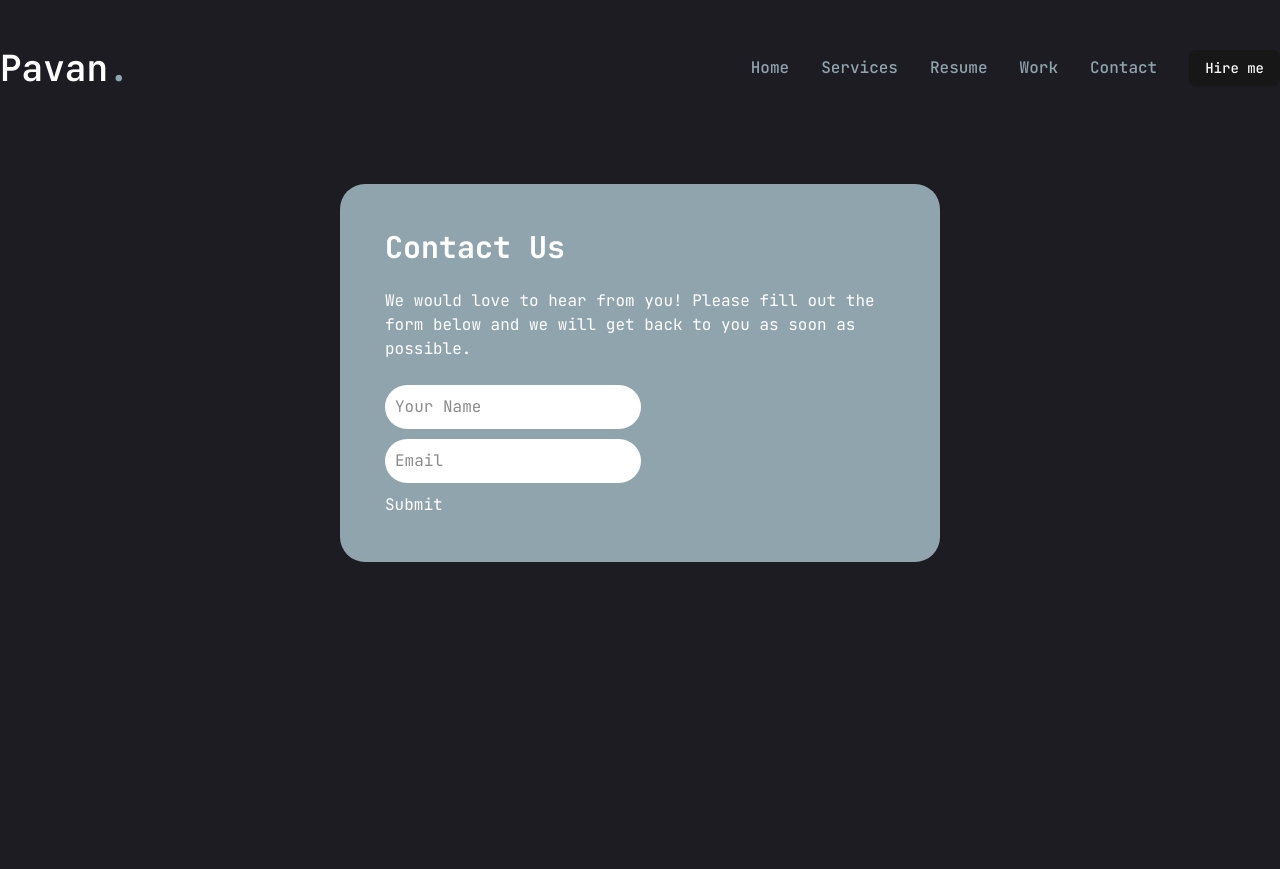
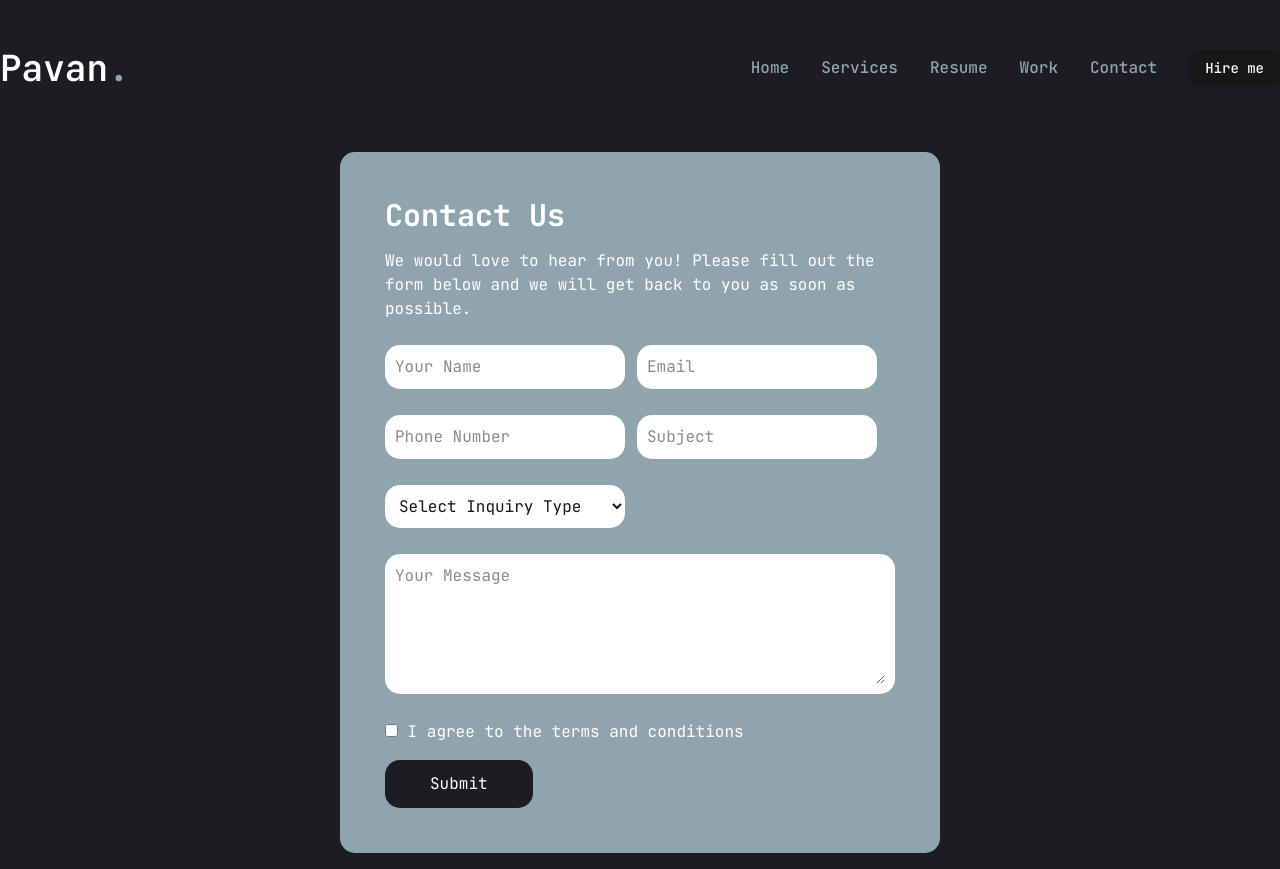
Before and after one commit to Pavan540-bit/portfolio, a Next.js app: page /contact in a window 1280 px wide. Before the commit the page ends 800 px from the top, so only its background shows below. Built offline with nearby package versions, Linux system fonts and the light colour scheme.

Commit message:
[form added 23-07]

```diff
--- a/app/contact/page.jsx
+++ b/app/contact/page.jsx
@@ -12,20 +12,104 @@ function MyForm() {
 
     return (
         <>
-            <section className='container mx-auto py-12 contact-form'>
+            <section className='container mx-auto py-4 contact-form'>
 
                 <form onSubmit={handleSubmit(onSubmit)}>
-                    <h2 className='text-3xl font-bold mb-6'>Contact Us </h2>
+                    <h2 className='text-3xl font-bold mb-4'>Contact Us </h2>
                     <p className='mb-6'>We would love to hear from you! Please fill out the form below and we will get back to you as soon as possible.</p>
 
-                    <input type="text" placeholder="Your Name" {...register('name', { required: 'Name is required', minLength: { value: 3, message: 'Minimum 3 characters' } })} />
-                    {errors.name && <p style={{ color: 'red' }}>{errors.name.message}</p>}
+                    <div className="form-fields-e">
+                        {/* Name */}
+
+                        <div className="name-inpt cmm">
+                            <input type="text" placeholder="Your Name" {...register('name', { required: 'Name is required', minLength: { value: 3, message: 'Minimum 3 characters' } })} />
+                            {errors.name && <p className='error-p' style={{ color: 'red' }}>{errors.name.message}</p>}
+
+                        </div>
+
+                        {/* Email */}
+                        <div className="eml cmm">
+                            <input className='ml-3 email-input' type="email" placeholder="Email" {...register('email', {
+                                required: 'Email is required', pattern: {
+                                    value: /^\S+@\S+$/i,
+                                    message: 'Enter a valid email',
+                                },
+                            })} />
+                            {errors.email && <p className='error-p ml-3' style={{ color: 'red' }}>{errors.email.message}</p>}
+
+                        </div>
 
 
-                    <input type="email" placeholder="Email" {...register('email', { required: 'Email is required' })} />
-                    {errors.email && <p style={{ color: 'red' }}>{errors.email.message}</p>}
+                        {/* Phone */}
+                        <div className="phone-inpt mt-4 cmm">
+                            <input
+                                type="tel"
+                                placeholder="Phone Number"
+                                {...register('phone', {
+                                    required: 'Phone number is required',
+                                    pattern: {
+                                        value: /^[0-9]{10}$/,
+                                        message: 'Enter a valid 10-digit phone number',
+                                    }
+                                })}
+                            />
+                            {errors.phone && <p className='error-p' style={{ color: 'red' }}>{errors.phone.message}</p>}
+                        </div>
 
-                    <button type="submit">Submit</button>
+                        {/* Subject */}
+                        <div className="subject-inpt mt-4 ml-3 cmm">
+                            <input
+                                type="text"
+                                placeholder="Subject"
+                                {...register('subject', {
+                                    required: 'Subject is required',
+                                })}
+                            />
+                            {errors.subject && <p className='error-p ml-3' style={{ color: 'red' }}>{errors.subject.message}</p>}
+                        </div>
+
+                        {/* Inquiry Type (Dropdown) */}
+                        <div className="inquiry-type mt-4">
+                            <select {...register('inquiryType', { required: 'Please select an inquiry type' })}>
+                                <option value="">Select Inquiry Type</option>
+                                <option value="general">General</option>
+                                <option value="support">Support</option>
+                                <option value="sales">Sales</option>
+                                <option value="feedback">Feedback</option>
+                            </select>
+                            {errors.inquiryType && <p className='error-p' style={{ color: 'red' }}>{errors.inquiryType.message}</p>}
+                        </div>
+
+                        {/* Message */}
+                        <div className="message-box mt-4 ">
+                            <textarea
+                                rows="5"
+                                placeholder="Your Message"
+                                {...register('message', {
+                                    required: 'Message is required',
+                                    minLength: {
+                                        value: 10,
+                                        message: 'Message should be at least 10 characters',
+                                    }
+                                })}
+                            ></textarea>
+                            {errors.message && <p className='error-p ' style={{ color: 'red' }}>{errors.message.message}</p>}
+                        </div>
+
+                        {/* Terms Agreement */}
+                        <div className="terms-check mt-4">
+                            <label>
+                                <input
+                                    type="checkbox"
+                                    {...register('terms', { required: 'You must agree to the terms' })}
+                                />{' '}
+                                I agree to the terms and conditions
+                            </label>
+                            {errors.terms && <p className='error-p' style={{ color: 'red' }}>{errors.terms.message}</p>}
+                        </div>
+
+                    </div>
+                    <button className='mt-4' type="submit">Submit</button>
                 </form>
             </section>
         </>
--- a/app/globals.css
+++ b/app/globals.css
@@ -133,19 +133,65 @@
   }
 }
 
+/* form css starts */
 
-.contact-form input {
+.contact-form .cmm input {
     background-color: #fff;
     color: #171717;
-      display: block;
+      display: inline;
     padding: 10px;
     margin-bottom: 10px;
-    border-radius: 30px;
+    border-radius:15px;
+        width: 240px;
 }
 .contact-form form {
     width: 600px;
     margin: auto;
     background-color: #90a4ae;
     padding: 45px;
-    border-radius: 25px;
+    border-radius: 15px;
 }
+.contact-form button {
+    background-color: #1c1c22;
+    padding: 12px 45px;
+    border-radius: 15px;
+}
+.form-fields-e {
+    display: flex;
+    flex-wrap: wrap;
+}
+.contact-form select {
+    color: #171717;
+    background-color: #fff;
+    border-radius: 15px;
+    margin-bottom: 10px;
+    padding: 10px;
+    display: inline;
+        width: 240px;
+}
+
+.contact-form .message-box {
+    color: #171717;
+    background-color: #fff;
+    border-radius: 15px;
+    margin-bottom: 10px;
+    padding: 10px;
+    display: flex;
+    flex-direction: column;
+    width: 100%;
+}
+@media (max-width:767px){
+  .contact-form form{
+    width: auto;
+    margin: auto 20px;
+    padding: 25px;
+}
+.email-input,p.error-p {
+   margin-left: 0;
+}
+.subject-inpt,.phone-inpt,.message-box,.inquiry-type {
+    margin-top: 0;
+    margin-left: 0;
+}
+}
+/* form css ends */
--- a/app/page.jsx
+++ b/app/page.jsx
@@ -3,7 +3,11 @@ import Image from "next/image";
 export default function Home() {
   return (
    <>
-   <main>home page</main>
+   <main>
+    <section className="container mx-auto py-12">
+<h1>wip</h1>
+    </section>
+   </main>
    </>
   );
 }
```
